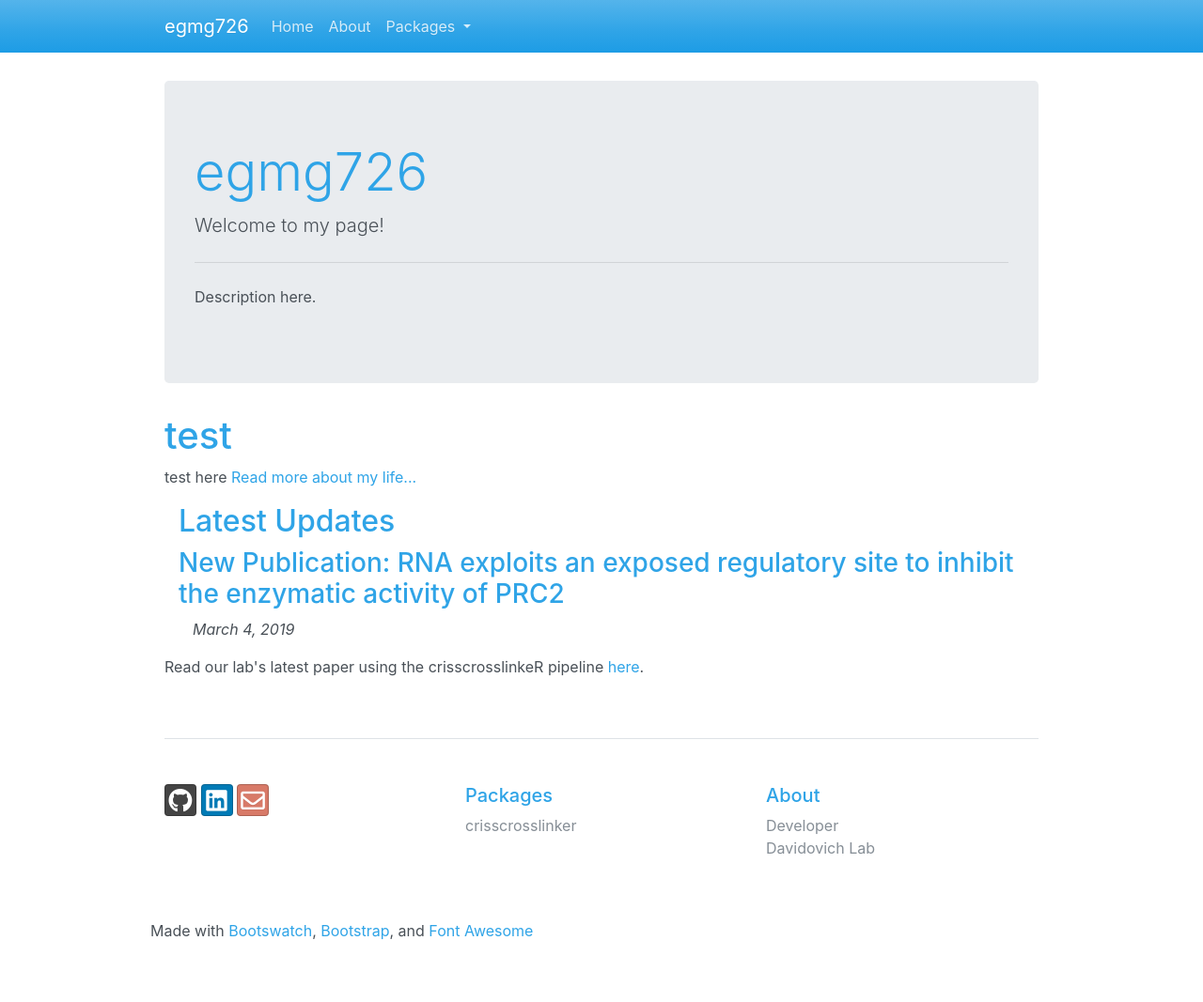
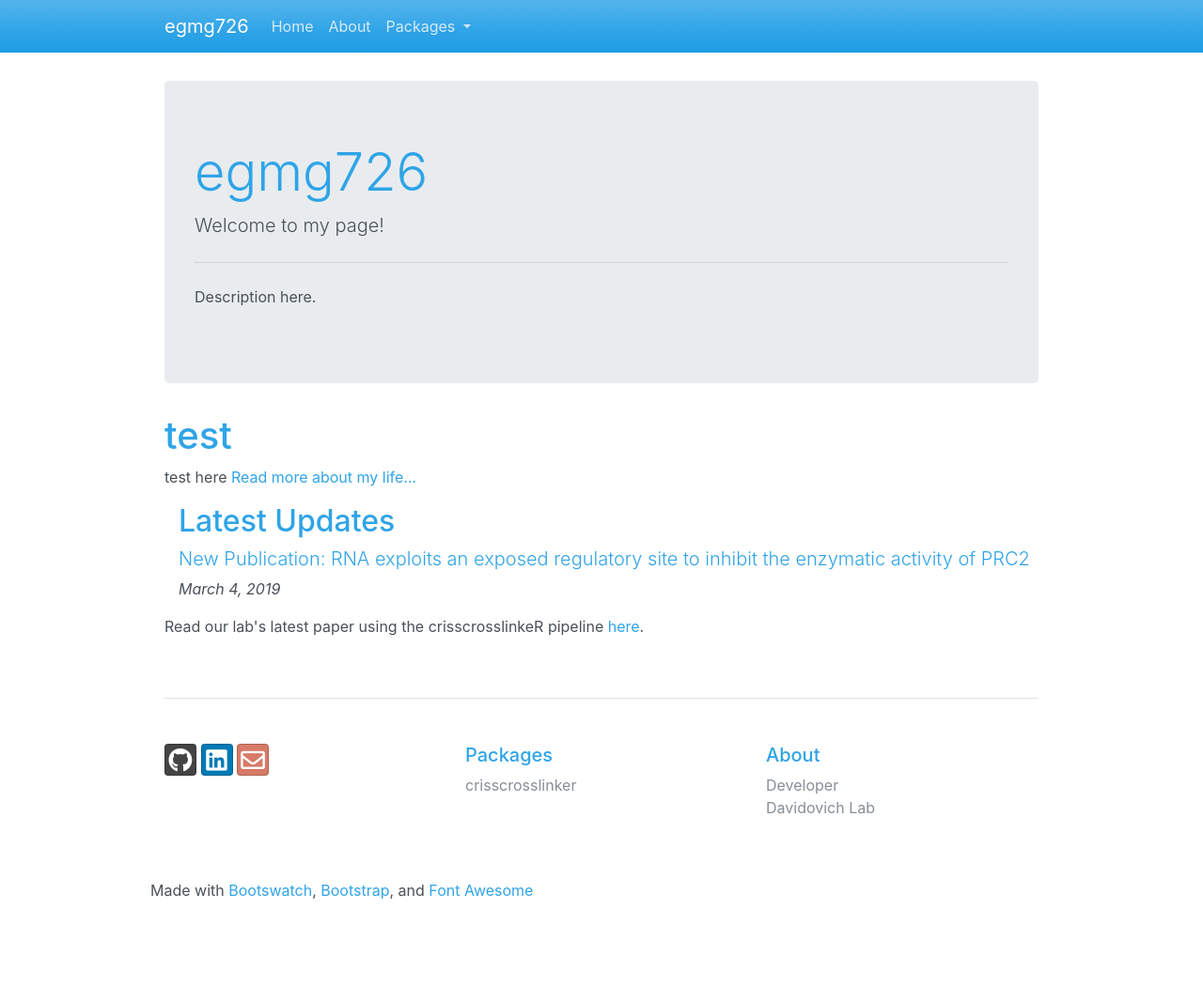
Before and after one commit to egmg726/egmg726.github.io, a Jekyll site: the page built from index.html, in a window 1280 px wide. Shown: the whole page at 94% size. Built offline with Jekyll 4.4.1, drawn with Linux system fonts in a browser that asks for light colours; after the commit the page ends 1024 px from its top, so only the background shows below that.

Commit message:
changed class and size of news title

```diff
--- a/index.html
+++ b/index.html
@@ -18,9 +18,9 @@ title: egmg726
 	<h2>Latest Updates</h2>
 	</div>
 		<div class='row' style="padding-left:30px">
-	<h3>New Publication: RNA exploits an exposed regulatory site to inhibit the enzymatic activity of PRC2</h3>
+	<h5 class='lead'>New Publication: RNA exploits an exposed regulatory site to inhibit the enzymatic activity of PRC2</h5>
 	</div>
-		<div class=row' style="padding-left:30px">
+		<div class='row' style="padding-left:30px">
 	<p><i>March 4, 2019</i></p>
 	</div>
 	<div class=row'>
```
